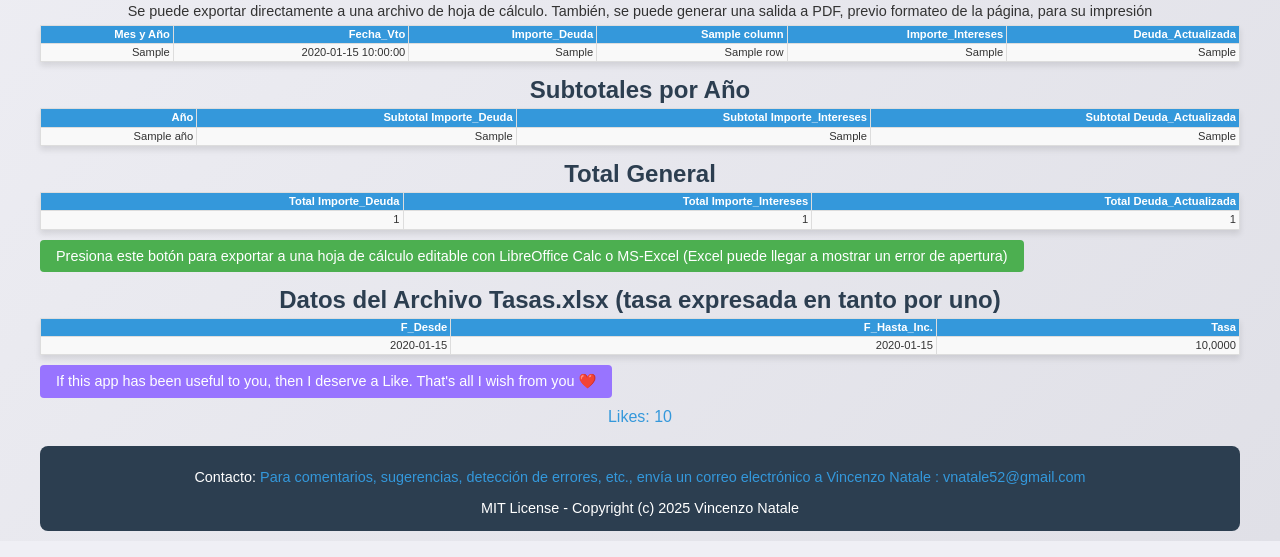
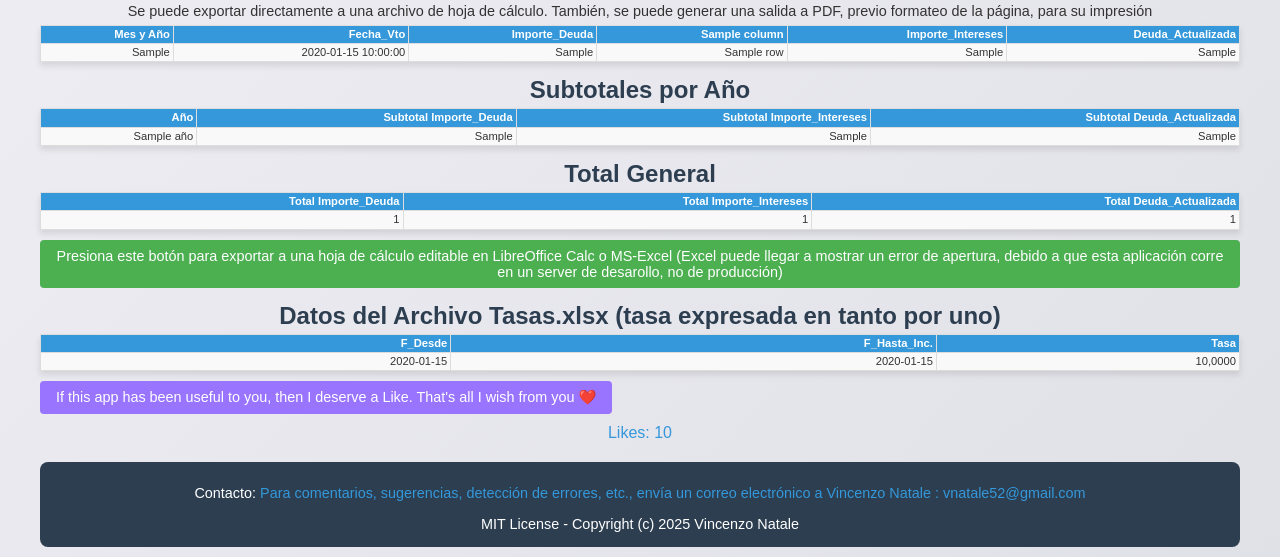
Before and after one commit to vnatale52/calculo_intereses, a Flask app: template templates/index.html in a window 1280 px wide. Shown: the part 1090-1647 px from the top of the page. Run offline with Flask 3, Linux system fonts and the light colour scheme; the template is opened without the code that fills it: most values are stand-ins (such as "Sample title", 1, 10 or a date in 2020).

Commit message:
Update index.html

```diff
--- a/templates/index.html
+++ b/templates/index.html
@@ -125,7 +125,7 @@
 
             <!-- Export Button -->
             <div>
-                <button id="exportButton" onclick="exportToExcel()">Presiona este botón para exportar a una hoja de cálculo editable con LibreOffice Calc o MS-Excel (Excel puede llegar a mostrar un error de apertura)</button>
+                <button id="exportButton" onclick="exportToExcel()">Presiona este botón para exportar a una hoja de cálculo editable en LibreOffice Calc o MS-Excel (Excel puede llegar a mostrar un error de apertura, debido a que esta aplicación corre en un server de desarollo, no de producción)</button>
             </div>
         {% endif %}
 
```
